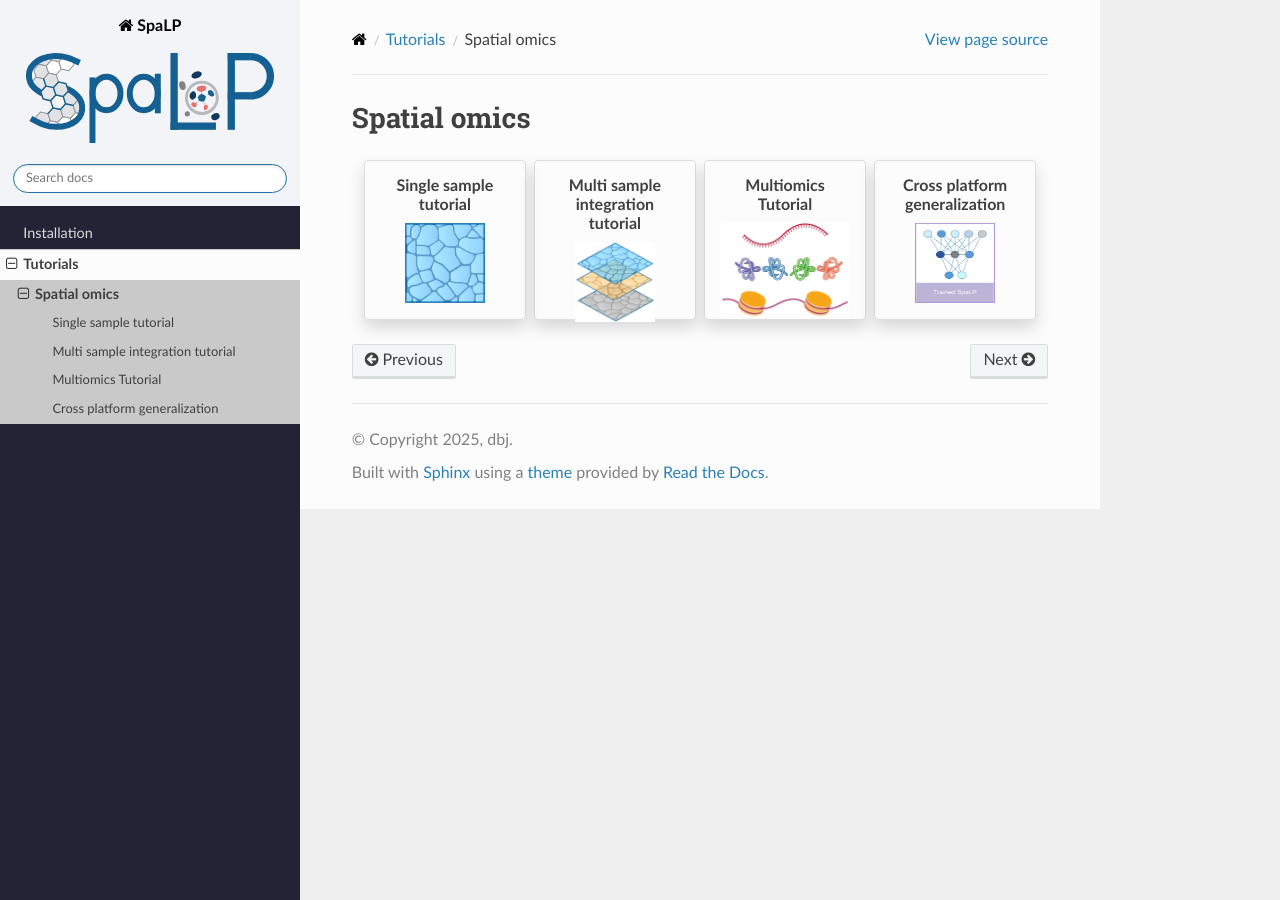
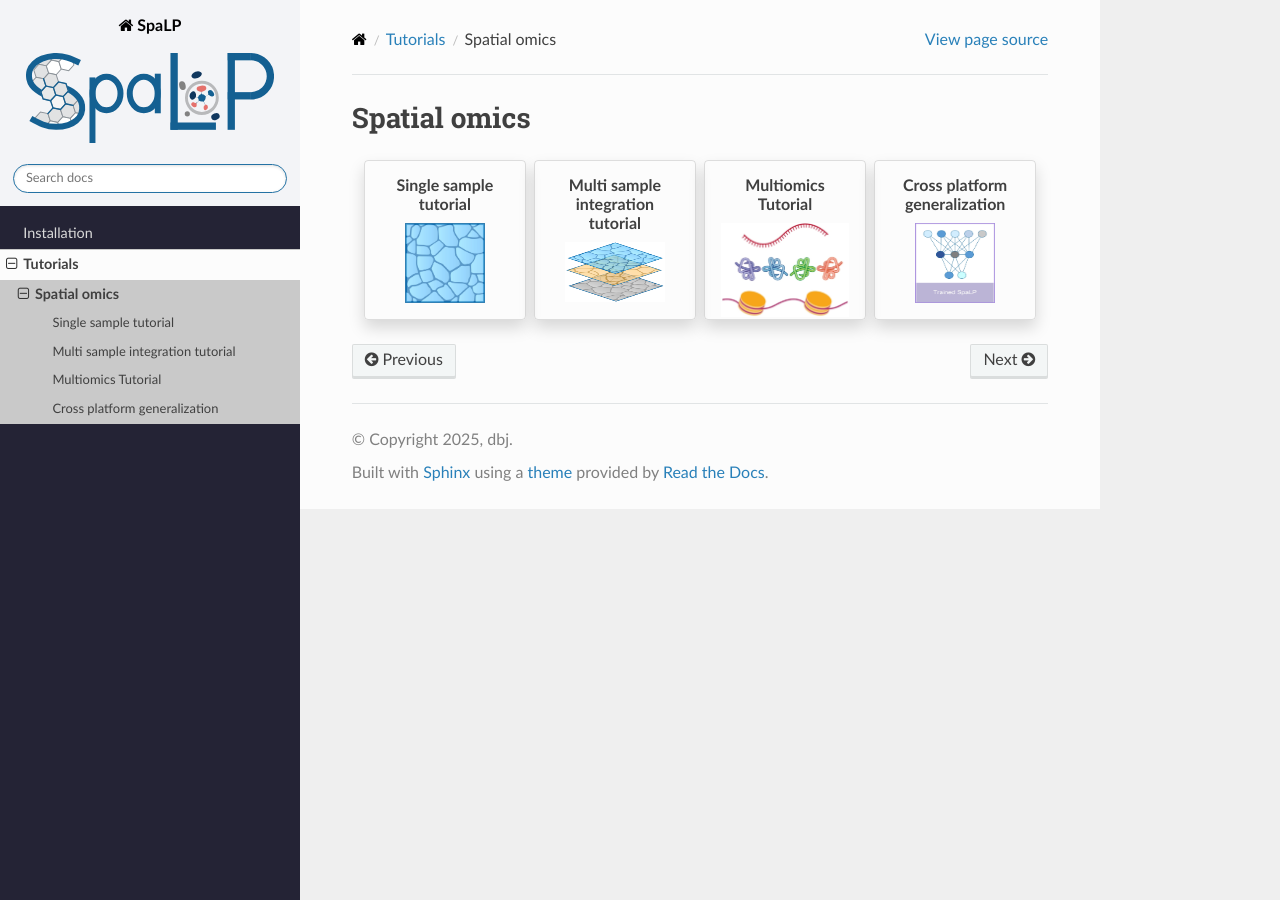
Before and after one commit to 1027victor/SpaLP, a Sphinx documentation site: the page built from docs/source/tutorials/Spatial_omics/index.md, in a window 1280 px wide. Built offline with Sphinx 7.4.7 and the Read the Docs theme 3.1.0, drawn with Linux system fonts in a browser that asks for light colours; pages that are not in the unit, such as notebooks, are missing from menus.

Commit message:
Update index.md

````diff
--- a/docs/source/tutorials/Spatial_omics/index.md
+++ b/docs/source/tutorials/Spatial_omics/index.md
@@ -26,8 +26,8 @@
 :class-card: sd-text-center
 
 ```{image} ../../../../_static/images/modal_sample.jpg
-:width: 80px
-:height: 80px
+:width: 100px
+:height: 60px
 :alt: Multi sample integration tutorial
 :class: sd-m-0
 ```
````
